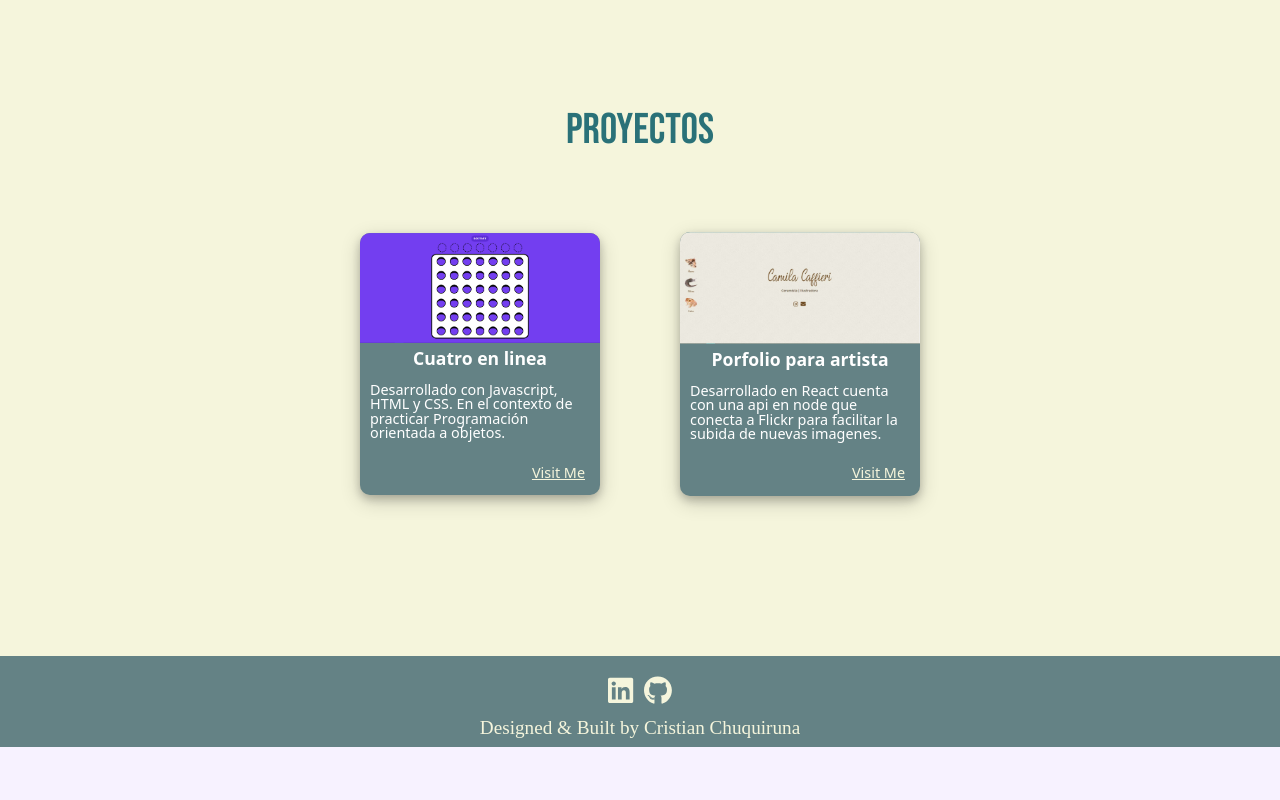
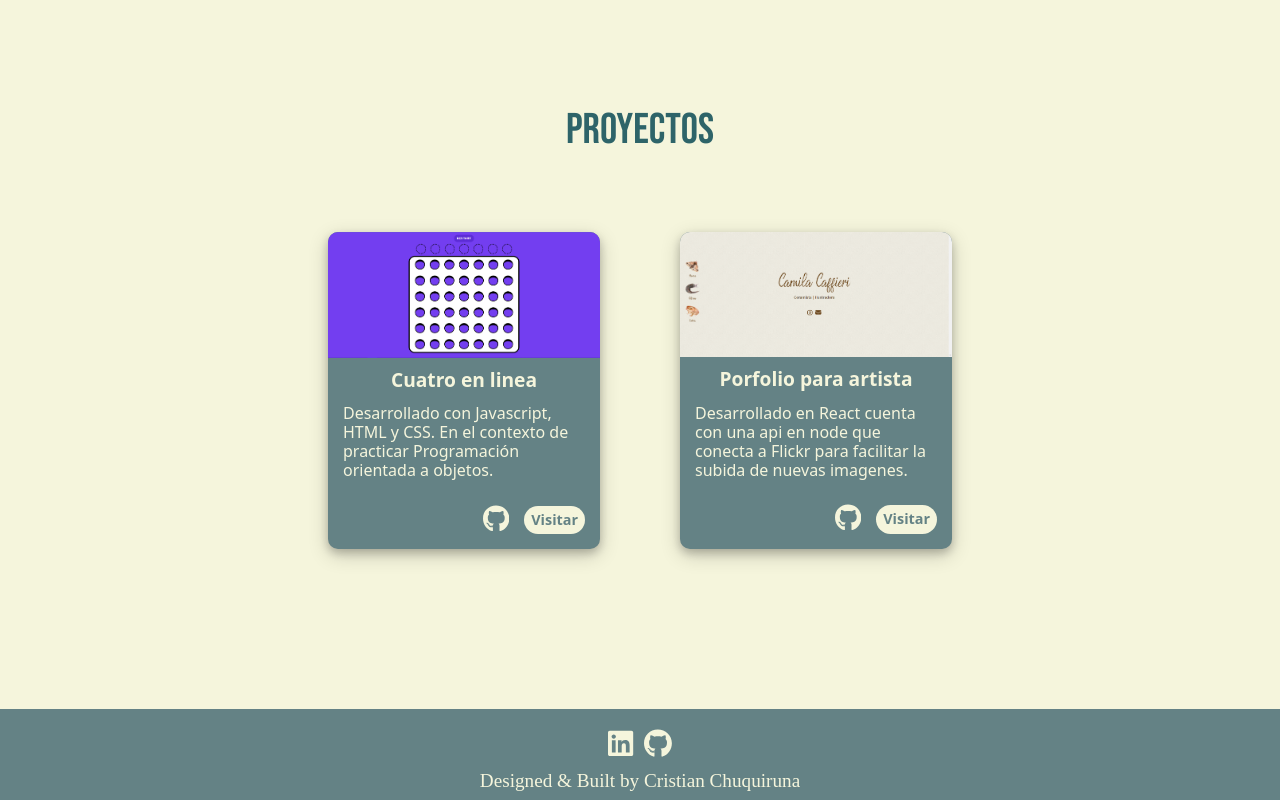
Before and after one commit to CrisChuquiruna/Porfolio, a React (Vite) app: page / in a window 1280 px wide. Shown: the part 1996-2796 px from the top of the page. Before the commit the page ends 2743 px from the top, so only its background shows below. Built offline with nearby package versions, Linux system fonts and the light colour scheme.

Commit message:
Ligero cambio de colores y nuevo boton de link a github en los proyectos

```diff
--- a/src/components/Card.jsx
+++ b/src/components/Card.jsx
@@ -1,12 +1,17 @@
 import React from 'react'
 
-export const Card = ({ img, title, text, link }) => {
+const svgGitHub = <svg xmlns='http://www.w3.org/2000/svg' height='1em' viewBox='0 0 496 512'><path d='M165.9 397.4c0 2-2.3 3.6-5.2 3.6-3.3.3-5.6-1.3-5.6-3.6 0-2 2.3-3.6 5.2-3.6 3-.3 5.6 1.3 5.6 3.6zm-31.1-4.5c-.7 2 1.3 4.3 4.3 4.9 2.6 1 5.6 0 6.2-2s-1.3-4.3-4.3-5.2c-2.6-.7-5.5.3-6.2 2.3zm44.2-1.7c-2.9.7-4.9 2.6-4.6 4.9.3 2 2.9 3.3 5.9 2.6 2.9-.7 4.9-2.6 4.6-4.6-.3-1.9-3-3.2-5.9-2.9zM244.8 8C106.1 8 0 113.3 0 252c0 110.9 69.8 205.8 169.5 239.2 12.8 2.3 17.3-5.6 17.3-12.1 0-6.2-.3-40.4-.3-61.4 0 0-70 15-84.7-29.8 0 0-11.4-29.1-27.8-36.6 0 0-22.9-15.7 1.6-15.4 0 0 24.9 2 38.6 25.8 21.9 38.6 58.6 27.5 72.9 20.9 2.3-16 8.8-27.1 16-33.7-55.9-6.2-112.3-14.3-112.3-110.5 0-27.5 7.6-41.3 23.6-58.9-2.6-6.5-11.1-33.3 2.6-67.9 20.9-6.5 69 27 69 27 20-5.6 41.5-8.5 62.8-8.5s42.8 2.9 62.8 8.5c0 0 48.1-33.6 69-27 13.7 34.7 5.2 61.4 2.6 67.9 16 17.7 25.8 31.5 25.8 58.9 0 96.5-58.9 104.2-114.8 110.5 9.2 7.9 17 22.9 17 46.4 0 33.7-.3 75.4-.3 83.6 0 6.5 4.6 14.4 17.3 12.1C428.2 457.8 496 362.9 496 252 496 113.3 383.5 8 244.8 8zM97.2 352.9c-1.3 1-1 3.3.7 5.2 1.6 1.6 3.9 2.3 5.2 1 1.3-1 1-3.3-.7-5.2-1.6-1.6-3.9-2.3-5.2-1zm-10.8-8.1c-.7 1.3.3 2.9 2.3 3.9 1.6 1 3.6.7 4.3-.7.7-1.3-.3-2.9-2.3-3.9-2-.6-3.6-.3-4.3.7zm32.4 35.6c-1.6 1.3-1 4.3 1.3 6.2 2.3 2.3 5.2 2.6 6.5 1 1.3-1.3.7-4.3-1.3-6.2-2.2-2.3-5.2-2.6-6.5-1zm-11.4-14.7c-1.6 1-1.6 3.6 0 5.9 1.6 2.3 4.3 3.3 5.6 2.3 1.6-1.3 1.6-3.9 0-6.2-1.4-2.3-4-3.3-5.6-2z'/></svg>
+
+export const Card = ({ img, title, text, link, linkGit }) => {
   return (
-    <div className='card'>
+    <figure className='card'>
       <img src={img} alt={`Imagen de la pagina ${title}`}/>
       <h3>{title}</h3>
       <p>{text}</p>
-      <a id='link' href={link} target='_blank' rel='noreferrer'>Visit Me</a>
-    </div>
+      <div className='links-container'>
+        <a href={linkGit} target='_blank' rel='noreferrer'>{svgGitHub}</a>
+        <a id='link' href={link} target='_blank' rel='noreferrer'>Visitar</a>
+      </div>
+    </figure>
   )
 }
--- a/src/components/Projects.jsx
+++ b/src/components/Projects.jsx
@@ -14,12 +14,14 @@ export const Projects = ({ title }) => {
         title={'Cuatro en linea'}
         text={'Desarrollado con Javascript, HTML y CSS. En el contexto de practicar Programación orientada a objetos.'}
         link={'https://crischuquiruna.github.io/Cuatro-en-Linea/'}
+        linkGit={'https://github.com/CrisChuquiruna/Cuatro-en-Linea'}
       />
       <Card
         img={imgPorfolioArtista}
         title={'Porfolio para artista'}
         text={'Desarrollado en React cuenta con una api en node que conecta a Flickr para facilitar la subida de nuevas imagenes.'}
         link={'https://camilacaffieri.netlify.app/'}
+        linkGit={'https://github.com/CrisChuquiruna/Porfolio-Artista'}
       />
     </section>
     </>
--- a/src/index.css
+++ b/src/index.css
@@ -11,16 +11,8 @@
     --background_1: var(--color1);
 
 
-    /* Paleta 1 */
-    /* --color1: #ed6464;
-    --color2: #bf6370;
-    --color3: #87586c;
-    --color4: #574759;
-    --color5: #1a1b1c;
-     */
-    /* Paleta 1 */
     --color1: #648285;
-    --color2: #2A7178;
+    --color2: #2e6469;
     --color3: #475C5E;
     --color4: #2c393a;
 
--- a/src/stylesheets/card.css
+++ b/src/stylesheets/card.css
@@ -22,11 +22,11 @@
   display: flex;
   flex-direction: column;
   min-height: 16rem;
-  width: 15rem;
+  width: 17rem;
   box-shadow: 0 4px 8px 0 rgba(0, 0, 0, 0.2), 0 6px 20px 0 rgba(0, 0, 0, 0.19);
   border-radius: 10px;
   background-color: var(--color1);
-  color: white;
+  color: beige;
 }
 
 .card:hover {
@@ -44,24 +44,46 @@
 .card h3{
   font-family: system-ui;
   text-align: center;
-  font-size: 1.1rem;
+  font-size: 1.2rem;
   font-weight: bold;
-  padding-top: 7px;
+  padding-top: 12px;
   padding-bottom: 5px;
 }
 
 .card p {
   font-family: system-ui;
-  font-size: 0.9rem;
+  font-size: 1rem;
   text-align: left;
-  padding: 10px;
+  padding: 10px 16px 10px 15px;
+  line-height: 1.2rem;
+}
+
+.links-container{
+  display: flex;
+  align-items: center;
+  justify-content: end;
+}
+
+svg{
+  fill: beige;
+  font-size: 1.7rem;
 }
 
 #link {
+  text-decoration: none;
   align-self: flex-end;
   font-family: system-ui;
   font-size: 0.9rem;
+  font-weight: bold;
   margin: 15px;
-  text-decoration: underline;
-  color: beige;
+  color: var(--color1);
+
+  background-color: beige;
+  border-radius: 15px;
+  padding: 7px;
 }
+
+.links-container a:hover{
+  transform: scale(1.1);
+  transition: .5s;
+}
```
Also changed, not shown: src/components/Skills.jsx (+1 -1 lines), src/assets/proyects/PorfolioArtista.JPG.
